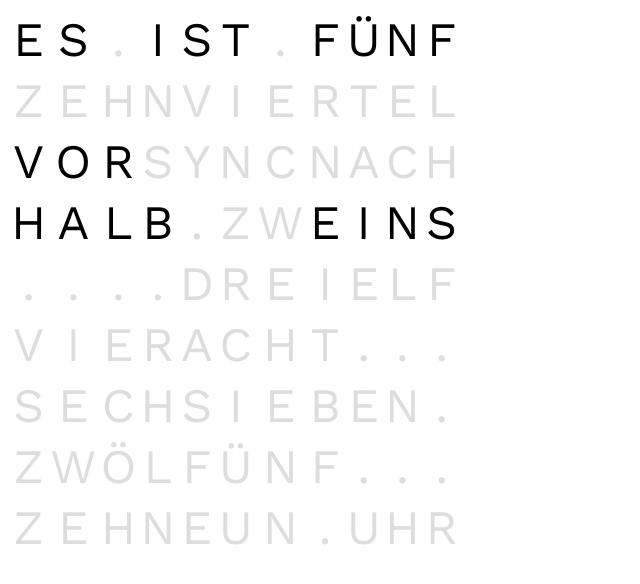
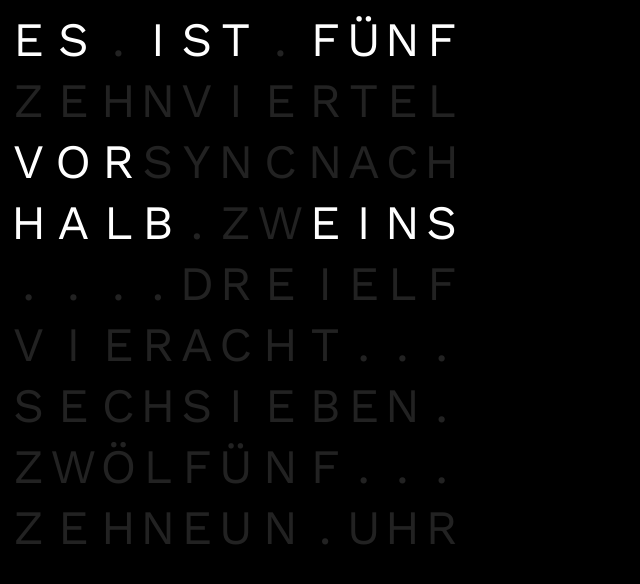
Before and after one commit to ratopi/wordclock-demo, a plain HTML site: page src/web/index.html in a window 1280 px wide. Shown: the whole page, without its empty margins (0-640 px from the left). Drawn offline with nearby package versions, Linux system fonts and the light colour scheme.

Commit message:
negativ display

```diff
--- a/src/web/index.html
+++ b/src/web/index.html
@@ -8,17 +8,19 @@
 
 	<style>
 		* {
+			background-color: black;
+			color: white;
 			font-family: 'Work Sans', sans-serif;
 			font-size: 36pt;
 		}
 
 		#board td {
 			text-align: center;
-			color: #ddd;
+			color: #222;
 		}
 
 		#board td.on {
-			color: #000;
+			color: #fff;
 		}
 	</style>
 </head>
```
Also changed, not shown: 1 other file.
